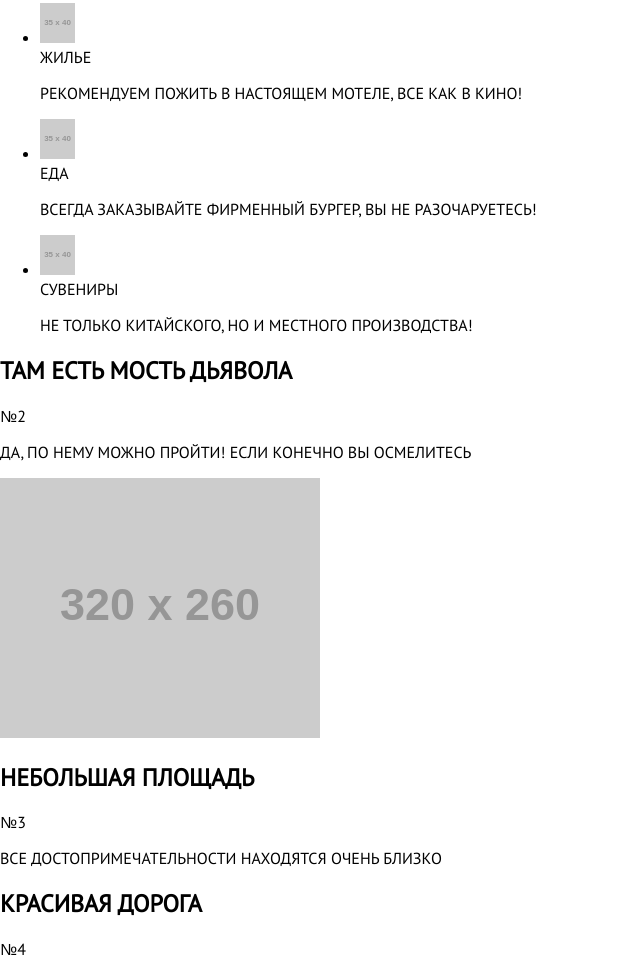
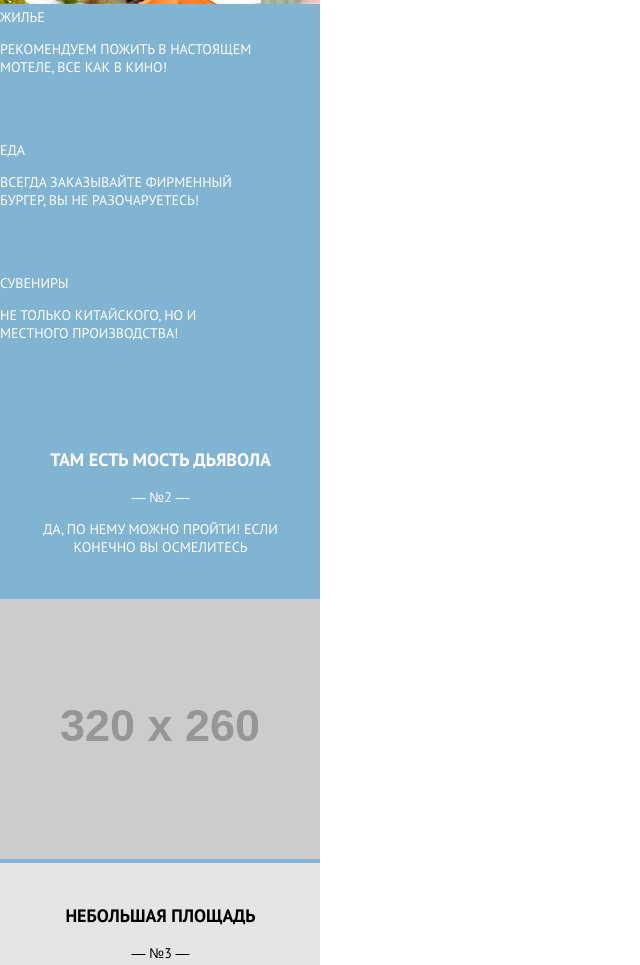
Before and after one commit to artem-astafyev/85912-sedona-18, a website: page source/index.html in a window 1280 px wide. Shown: the part 1356-2321 px from the top of the page, without its empty margins (0-640 px from the left). Drawn offline with nearby package versions, Linux system fonts and the light colour scheme; files that its build step writes are made by us from their sources; placeholder pictures from the web are drawn by us.

Commit message:
начал использовать pixel

```diff
--- a/source/index.html
+++ b/source/index.html
@@ -46,13 +46,13 @@
 
       <section class="common-section">
         <h2 class="common-section__title">Седона — небольшой городок в Аризоне, заслуживающий большего!</h2>
-        <p class="common-section__text">Рассмотрим 5 причин почему Седона круче чем Гранд Каньон!</p>
+        <p class="common-section__text">Рассмотрим 5 причин, по которым Седона круче чем Гранд Каньон!</p>
       </section>
 
       <section class="reasons">
         <div class="reasons__item">
           <div class="reasons__inner">
-            <div class="reasons__text">
+            <div class="reasons__content">
               <h2 class="reasons__title">
                 Настоящий городок
               </h2>
@@ -60,33 +60,30 @@
                 №1
               </span>
               <p class="reasons__text">
-                Седона не аттракциона для туристов, там течет своя жизнь
+                Седона не аттракцион для туристов, там течет своя жизнь
               </p>
             </div>
-            <img class="reasons__photo" src="https://via.placeholder.com/320x260" width="320" height="260"
+            <img class="reasons__photo" src="./img/main-city-mobile@1x.jpg" width="320" height="260"
               alt="Cедона - настоящий городок">
           </div>
           <div class="features">
             <ul class="features__list">
               <li class="features__item">
-                <img class="features__icon" src="https://via.placeholder.com/35x40" width="35" height="40"
-                  alt="Жилье" />
+                <div class="features__icon features__icon--hotel"></div>
                 <div class="features__content">
                   <div class="features__title">Жилье</div>
                   <p class="features__text">Рекомендуем пожить в настоящем мотеле, все как в кино!</p>
                 </div>
               </li>
               <li class="features__item">
-                <img class="features__icon" src="https://via.placeholder.com/35x40" width="35" height="40"
-                  alt="Еда" />
+                <div class="features__icon features__icon--burger"></div>
                 <div class="features__content">
                   <div class="features__title">Еда</div>
                   <p class="features__text">Всегда заказывайте фирменный бургер, вы не разочаруетесь!</p>
                 </div>
               </li>
               <li class="features__item">
-                <img class="features__icon" src="https://via.placeholder.com/35x40" width="35" height="40"
-                  alt="Сувениры" />
+                <div class="features__icon features__icon--favor"></div>
                 <div class="features__content">
                   <div class="features__title">Сувениры</div>
                   <p class="features__text">Не только китайского, но и местного производства!</p>
@@ -98,7 +95,7 @@
 
         <div class="reasons__item">
           <div class="reasons__inner">
-            <div class="reasons__text">
+            <div class="reasons__content">
               <h2 class="reasons__title">
                 Там есть мость дьявола
               </h2>
@@ -114,7 +111,7 @@
           </div>
         </div>
 
-        <div class="reasons reasons--grey">
+        <div class="reasons__item reasons__item--grey">
           <div class="reasons__inner">
             <div class="reasons__content">
               <h2 class="reasons__title">Небольшая площадь</h2>
@@ -124,7 +121,7 @@
           </div>
         </div>
 
-        <div class="reasons reasons--grey">
+        <div class="reasons__item reasons__item--grey">
           <div class="reasons__inner">
             <div class="reasons__content">
               <h2 class="reasons__title">Красивая дорога</h2>
@@ -134,7 +131,7 @@
           </div>
         </div>
 
-        <div class="reasons reasons--grey">
+        <div class="reasons__item reasons__item--grey">
           <div class="reasons__inner">
             <div class="reasons__content">
               <h2 class="reasons__title">Мало туристов</h2>
--- a/source/less/colors.less
+++ /dev/null
@@ -1,6 +0,0 @@
-@white: #ffffff;
-@white-transparent: rgba(255, 255, 255, 0.3);
-
-@blue:#81b3d2;
-@blue-dark: #669ec0;
-@blue-darkest: #5496bd;
--- a/source/less/common-section.less
+++ b/source/less/common-section.less
@@ -2,21 +2,21 @@
   background: white;
   height: 221px;
   width: 320px;
-  text-align: center;
   padding-left: 32px;
   padding-right: 33px;
+  text-align: center;
   box-sizing: border-box;
 }
 
 .common-section__title {
-  margin-top: 43px;
   font-size: 18px;
   line-height: 26px;
-  font-family: 'PTSans-Bold', sans-serif;
+  padding-top: 21px;
+  padding-bottom: 12px;
+  .font-bold();
 }
 
 .common-section__text{
-  margin-bottom: 10px; ;
   font-size: 14px;
   line-height: 26px;
   color: #333333;
--- /dev/null
+++ b/source/less/features.less
@@ -0,0 +1,44 @@
+// <div class="features">
+//             <ul class="features__list">
+//               <li class="features__item">
+//                 <div class="features__icon features__icon--hotel"/>
+//                 <div class="features__content">
+//                   <div class="features__title">Жилье</div>
+//                   <p class="features__text">Рекомендуем пожить в настоящем мотеле, все как в кино!</p>
+//                 </div>
+//               </li>
+
+.features__list {
+  list-style: none;
+  text-align: left;
+  padding: 0;
+  margin: 0;
+}
+
+.features__item {
+  display: flex;
+  flex-direction: row;
+}
+
+.features__icon {
+  width: 70x;
+  height: 92px+41;
+  background-size: 100% 100%;
+
+  &--hotel{
+    background-image: url('../img/icon-house.svg');
+
+  }
+
+  &--favor{
+    background-image: url('../img/icon-gift.svg');
+  }
+
+  &--burger{
+    background-image: url('../img/icon-burger.svg');
+  }
+}
+
+.features__content{
+  width: 210px+42px;
+}
--- a/source/less/main-nav.less
+++ b/source/less/main-nav.less
@@ -1,4 +1,4 @@
-@import "colors.less";
+@import "shared.less";
 
 @border-top: #9ac2db;
 @border-bottom: #678fa8;
@@ -11,7 +11,7 @@
   position: relative;
   display: block;
   width: 320px;
-  font-family: 'PTSans-Bold', sans-serif;
+  .font-bold();
 }
 
 .main-nav__list {
@@ -97,9 +97,7 @@
 
 .main-nav__link {
   display: block;
-  padding-top: 20px;
-  padding-bottom: 20px;
-  text-transform: uppercase;
+  padding-top: 15px;
   text-decoration: none;
 
   &:visited,
--- a/source/less/page-wrapper.less
+++ b/source/less/page-wrapper.less
@@ -2,4 +2,5 @@
     display:block;
     margin: 0;
     padding: 0;
+    width: 320px;
   }
--- /dev/null
+++ b/source/less/reasons.less
@@ -0,0 +1,41 @@
+@import "shared.less";
+
+.reasons {
+  text-align: center;
+}
+
+.reasons__item {
+  background-color: @blue;
+  color: white;
+
+  &--grey {
+    background-color: #e5e5e5;
+    color: black;
+
+    &::after {
+      display: block;
+      content: "";
+      height: 1px;
+      background-color: white;
+      width: 320px - 40;
+      margin: 0 auto;
+    }
+  }
+}
+
+ .reasons__content {
+   height: 211px - 61px - 28px;
+   padding-top: 25px;
+   padding-right: 27px;
+   padding-bottom: 45px;
+   padding-left: 28px;
+ }
+
+.reasons__title{
+  .font-bold();
+}
+
+.reasons__number::before, .reasons__number::after{
+  content: " — ";
+  letter-spacing: 0;
+}
--- /dev/null
+++ b/source/less/shared.less
@@ -0,0 +1,17 @@
+@white: #ffffff;
+@white-transparent: rgba(255, 255, 255, 0.3);
+
+@blue:#81b3d2;
+@blue-dark: #669ec0;
+@blue-darkest: #5496bd;
+
+.font-regular(@font-size: 14px) {
+  font-family: 'PTSans-Regular', sans-serif;
+  font-size: @font-size;
+}
+
+.font-bold(@font-size: 18px) {
+  font-family: 'PTSans-Bold', sans-serif;
+  font-size: @font-size;
+  line-height: 26px;
+}
--- a/source/less/style.less
+++ b/source/less/style.less
@@ -1,23 +1,4 @@
-@import "page-wrapper.less";
-@import "main-nav.less";
-@import "intro.less";
-@import "common-section.less";
-
-body {
-  margin: 0;
-  padding: 0;
-  font-weight: lighter;
-  text-transform: uppercase;
-  font-family: 'PTSans-Regular', sans-serif;
-}
-
-.visually-hidden {
-  position: absolute;
-  clip: rect(0 0 0 0);
-  width: 1px;
-  height: 1px;
-  margin: -1px;
-}
+@import "shared.less";
 
 @font-face {
   font-family: 'PTSans-Regular';
@@ -30,3 +11,25 @@ body {
   src: url('../fonts/ptsansbold.woff2') format('woff2'),
        url('../fonts/ptsansbold.woff') format('woff')
 }
+
+body {
+  margin: 0;
+  padding: 0;
+  text-transform: uppercase;
+  .font-regular();
+}
+
+.visually-hidden {
+  position: absolute;
+  clip: rect(0 0 0 0);
+  width: 1px;
+  height: 1px;
+  margin: -1px;
+}
+
+@import "page-wrapper.less";
+@import "main-nav.less";
+@import "intro.less";
+@import "common-section.less";
+@import "reasons.less";
+@import "features.less";
```
